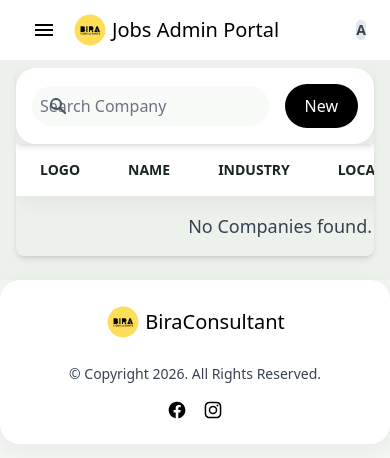
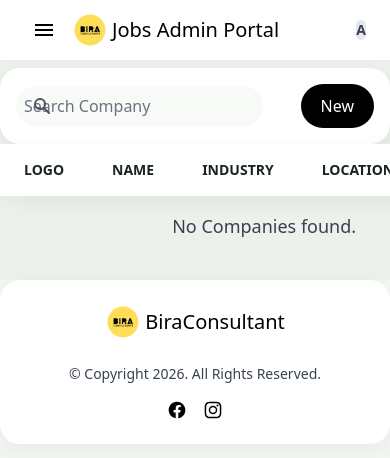
Before and after one commit to casndrih/BiraConsultant, a Laravel app: template resources/views/admin/companies/index.blade.php in a window 390 px wide; the page is wider, and only the part inside the window is pictured. Shown: the top 458 px of that part. Run offline with Laravel 12, Linux system fonts and the light colour scheme; the template is opened without the code that fills it, so the values that code supplies are empty; some web fonts are replaced.

Commit message:
Improve responsive company listing toolbar and table

```diff
--- a/resources/views/admin/companies/index.blade.php
+++ b/resources/views/admin/companies/index.blade.php
@@ -2,7 +2,7 @@
 
 @section('content')
 <section class="bg-gray-100 dark:bg-black py-2">
-    <div class="relative overflow-x-auto mx-4 shadow-md rounded-t-lg">
+    <div class="qj-admin-companies-toolbar">
         <div class="flex items-center justify-between py-4 bg-white dark:bg-custom-dark">
             <div class="qj-admin-search ml-4 relative flex items-center">
 
@@ -20,7 +20,7 @@
                 </form>
             </div>
 
-            <div class="flex items-center">
+            <div class="flex min-w-0 items-center">
                 <button type="button" data-modal-target="createCompanyModal"
                     data-modal-show="createCompanyModal"
                     class="text-white bg-black font-medium rounded-full text-md px-5 py-2.5 ml-4 mr-4">
@@ -30,8 +30,8 @@
         </div>
     </div>
 
-    <div class="overflow-x-auto mx-4 shadow-md rounded-b-lg">
-        <table class="w-full text-sm text-left text-black qj-admin-data-table qj-admin-data-table--companies">
+    <div class="qj-admin-companies-table-wrap">
+        <table aria-label="Registered companies" class="w-full min-w-[760px] text-sm text-left text-black qj-admin-data-table qj-admin-data-table--companies">
             <thead class="text-md text-black dark:text-white font-medium uppercase bg-white dark:bg-custom-dark">
             <tr>
                 <th class="px-6 py-4">Logo</th>
```
